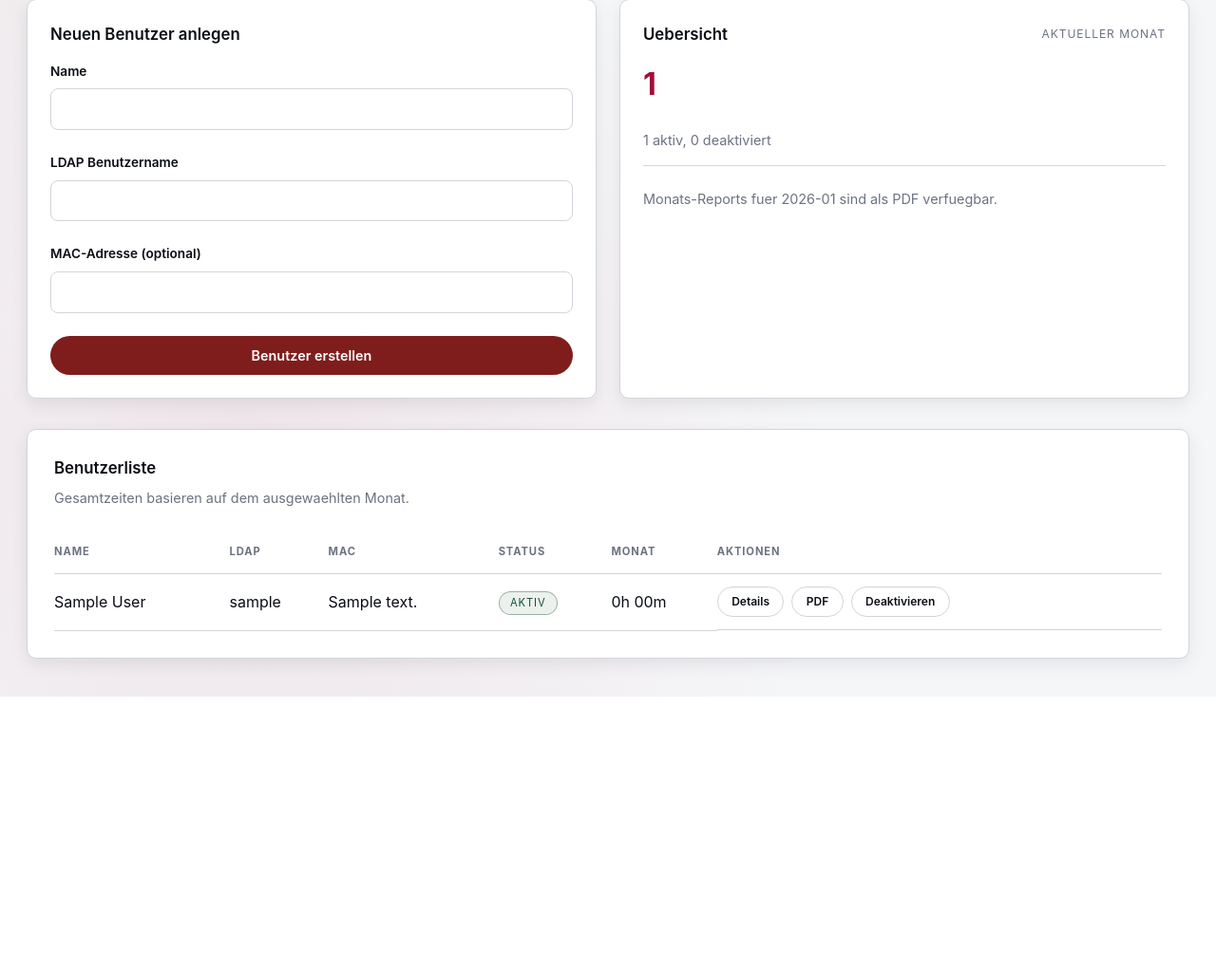
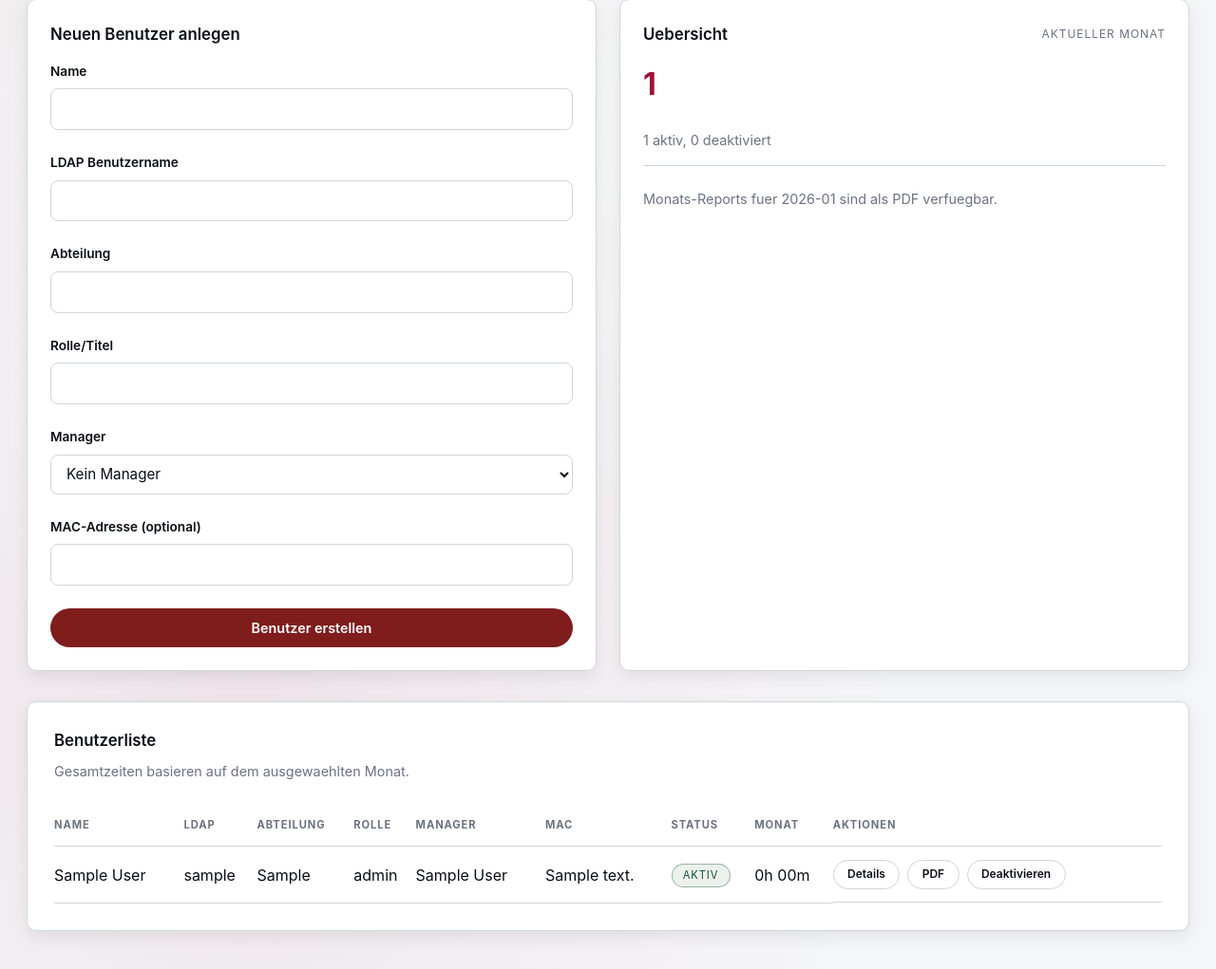
Before and after one commit to akos0913/easy-timetracking, a FastAPI app: page /admin/users in a window 1280 px wide. Shown: the part 425-1446 px from the top of the page at 95% size. Before the commit the page ends 1159 px from the top, so only its background shows below. Run offline with FastAPI, Linux system fonts and the light colour scheme; the visitor is signed in with stand-in values (Sample User, id 1); tables that the repository leaves empty hold one stand-in row (values such as "Sample post"); data that the repository does not hold is empty; some libraries are stand-ins or nearby versions.

Commit message:
Add manager and role fields to admin users

```diff
--- a/app.py
+++ b/app.py
@@ -192,7 +192,7 @@ def _get_user_by_ldap(username: str) -> Optional[dict]:
         cursor = connection.cursor(dictionary=True)
         cursor.execute(
             """
-            SELECT id, name, ldap_username, mac_address, is_active
+            SELECT id, name, ldap_username, department, role_title, manager_id, mac_address, is_active
             FROM users
             WHERE ldap_username = %s
             """,
@@ -211,7 +211,7 @@ def _create_user(username: str, name: Optional[str] = None) -> dict:
         connection.commit()
         cursor.execute(
             """
-            SELECT id, name, ldap_username, mac_address, is_active
+            SELECT id, name, ldap_username, department, role_title, manager_id, mac_address, is_active
             FROM users
             WHERE id = %s
             """,
@@ -298,19 +298,42 @@ def _parse_datetime_local(value: str, tz_offset: int) -> Optional[dt.datetime]:
         return None
     return local_dt + dt.timedelta(minutes=tz_offset)
 
+def _parse_optional_int(value: Optional[str]) -> Optional[int]:
+    if value is None or value == "":
+        return None
+    try:
+        return int(value)
+    except ValueError:
+        return None
+
 
 def _fetch_user_by_id(user_id: int) -> Optional[dict]:
     with get_connection() as connection:
         cursor = connection.cursor(dictionary=True)
         cursor.execute(
             """
-            SELECT id, name, ldap_username, mac_address, is_active
+            SELECT users.id, users.name, users.ldap_username, users.department, users.role_title,
+                   users.manager_id, managers.name AS manager_name, users.mac_address, users.is_active
             FROM users
+            LEFT JOIN users AS managers ON users.manager_id = managers.id
             WHERE id = %s
             """,
             (user_id,),
         )
         return cursor.fetchone()
+
+def _fetch_manager_options() -> List[dict]:
+    with get_connection() as connection:
+        cursor = connection.cursor(dictionary=True)
+        cursor.execute(
+            """
+            SELECT id, name
+            FROM users
+            WHERE is_active = 1
+            ORDER BY name
+            """
+        )
+        return cursor.fetchall()
 
 
 def _fetch_users_with_month_totals(start: dt.datetime, end: dt.datetime) -> List[dict]:
@@ -318,14 +341,17 @@ def _fetch_users_with_month_totals(start: dt.datetime, end: dt.datetime) -> List
         cursor = connection.cursor(dictionary=True)
         cursor.execute(
             """
-            SELECT users.id, users.name, users.ldap_username, users.mac_address, users.is_active,
+            SELECT users.id, users.name, users.ldap_username, users.department, users.role_title,
+                   users.manager_id, managers.name AS manager_name, users.mac_address, users.is_active,
                    COALESCE(SUM(TIMESTAMPDIFF(SECOND, sessions.start_time, COALESCE(sessions.end_time, UTC_TIMESTAMP()))), 0) AS month_seconds
             FROM users
             LEFT JOIN sessions
               ON sessions.user_id = users.id
              AND sessions.start_time >= %s
              AND sessions.start_time < %s
-            GROUP BY users.id, users.name, users.ldap_username, users.mac_address, users.is_active
+            LEFT JOIN users AS managers ON users.manager_id = managers.id
+            GROUP BY users.id, users.name, users.ldap_username, users.department, users.role_title,
+                     users.manager_id, managers.name, users.mac_address, users.is_active
             ORDER BY users.name
             """,
             (start, end),
@@ -654,6 +680,7 @@ def admin_users(request: Request, month: Optional[str] = Query(None)) -> HTMLRes
     year, month_num = parsed if parsed else (now.year, now.month)
     start, end = _month_range(year, month_num)
     users = _fetch_users_with_month_totals(start, end)
+    managers = _fetch_manager_options()
     total_users = len(users)
     active_users = sum(1 for user in users if user["is_active"])
     return templates.TemplateResponse(
@@ -663,6 +690,7 @@ def admin_users(request: Request, month: Optional[str] = Query(None)) -> HTMLRes
             "username": _get_current_username(request),
             "is_admin": _is_admin(request),
             "users": users,
+            "managers": managers,
             "total_users": total_users,
             "active_users": active_users,
             "year": year,
@@ -676,6 +704,9 @@ def admin_create_user(
     request: Request,
     name: str = Form(...),
     ldap_username: str = Form(...),
+    department: Optional[str] = Form(None),
+    role_title: Optional[str] = Form(None),
+    manager_id: Optional[str] = Form(None),
     mac_address: Optional[str] = Form(None),
 ) -> Response:
     redirect = _require_admin(request)
@@ -683,11 +714,15 @@ def admin_create_user(
         return redirect
 
     mac_value = mac_address or None
+    manager_value = _parse_optional_int(manager_id)
     with get_connection() as connection:
         cursor = connection.cursor()
         cursor.execute(
-            "INSERT INTO users (name, ldap_username, mac_address) VALUES (%s, %s, %s)",
-            (name, ldap_username, mac_value),
+            """
+            INSERT INTO users (name, ldap_username, department, role_title, manager_id, mac_address)
+            VALUES (%s, %s, %s, %s, %s, %s)
+            """,
+            (name, ldap_username, department or None, role_title or None, manager_value, mac_value),
         )
         connection.commit()
     return RedirectResponse(url="/admin/users", status_code=303)
@@ -712,6 +747,9 @@ def admin_update_user(
     user_id: int,
     name: str = Form(...),
     ldap_username: str = Form(...),
+    department: Optional[str] = Form(None),
+    role_title: Optional[str] = Form(None),
+    manager_id: Optional[str] = Form(None),
     mac_address: Optional[str] = Form(None),
     is_active: Optional[str] = Form(None),
 ) -> Response:
@@ -720,15 +758,31 @@ def admin_update_user(
         return redirect
 
     mac_value = mac_address or None
+    manager_value = _parse_optional_int(manager_id)
     with get_connection() as connection:
         cursor = connection.cursor()
         cursor.execute(
             """
             UPDATE users
-            SET name = %s, ldap_username = %s, mac_address = %s, is_active = %s
+            SET name = %s,
+                ldap_username = %s,
+                department = %s,
+                role_title = %s,
+                manager_id = %s,
+                mac_address = %s,
+                is_active = %s
             WHERE id = %s
             """,
-            (name, ldap_username, mac_value, 1 if is_active else 0, user_id),
+            (
+                name,
+                ldap_username,
+                department or None,
+                role_title or None,
+                manager_value,
+                mac_value,
+                1 if is_active else 0,
+                user_id,
+            ),
         )
         connection.commit()
     return RedirectResponse(url=f"/admin/users/{user_id}", status_code=303)
@@ -744,6 +798,7 @@ def admin_user_detail(request: Request, user_id: int, month: Optional[str] = Que
     if not user:
         return RedirectResponse(url="/admin/users", status_code=303)
 
+    managers = _fetch_manager_options()
     parsed = _parse_month_param(month)
     now = dt.datetime.utcnow()
     year, month_num = parsed if parsed else (now.year, now.month)
@@ -758,6 +813,7 @@ def admin_user_detail(request: Request, user_id: int, month: Optional[str] = Que
             "username": _get_current_username(request),
             "is_admin": _is_admin(request),
             "user": user,
+            "managers": managers,
             "sessions": [_serialize_session(row) for row in sessions],
             "year": year,
             "month": f"{month_num:02d}",
--- a/schema.sql
+++ b/schema.sql
@@ -2,9 +2,13 @@ CREATE TABLE users (
     id INT AUTO_INCREMENT PRIMARY KEY,
     name VARCHAR(100) NOT NULL,
     ldap_username VARCHAR(100) NOT NULL,
+    department VARCHAR(100),
+    role_title VARCHAR(100),
+    manager_id INT,
     mac_address VARCHAR(32),
     is_active TINYINT(1) NOT NULL DEFAULT 1,
-    UNIQUE KEY unique_ldap_username (ldap_username)
+    UNIQUE KEY unique_ldap_username (ldap_username),
+    FOREIGN KEY (manager_id) REFERENCES users(id) ON DELETE SET NULL
 );
 
 CREATE TABLE sessions (
--- a/templates/admin_users.html
+++ b/templates/admin_users.html
@@ -40,6 +40,23 @@
             <input id="createLdap" name="ldap_username" type="text" class="input" required />
           </div>
           <div class="form-row">
+            <label class="label" for="createDepartment">Abteilung</label>
+            <input id="createDepartment" name="department" type="text" class="input" />
+          </div>
+          <div class="form-row">
+            <label class="label" for="createRole">Rolle/Titel</label>
+            <input id="createRole" name="role_title" type="text" class="input" />
+          </div>
+          <div class="form-row">
+            <label class="label" for="createManager">Manager</label>
+            <select id="createManager" name="manager_id" class="input">
+              <option value="">Kein Manager</option>
+              {% for manager in managers %}
+                <option value="{{ manager.id }}">{{ manager.name }}</option>
+              {% endfor %}
+            </select>
+          </div>
+          <div class="form-row">
             <label class="label" for="createMac">MAC-Adresse (optional)</label>
             <input id="createMac" name="mac_address" type="text" class="input" />
           </div>
@@ -75,6 +92,9 @@
             <tr>
               <th>Name</th>
               <th>LDAP</th>
+              <th>Abteilung</th>
+              <th>Rolle</th>
+              <th>Manager</th>
               <th>MAC</th>
               <th>Status</th>
               <th>Monat</th>
@@ -86,6 +106,9 @@
             <tr>
               <td>{{ user.name }}</td>
               <td>{{ user.ldap_username }}</td>
+              <td>{{ user.department or '-' }}</td>
+              <td>{{ user.role_title or '-' }}</td>
+              <td>{{ user.manager_name or '-' }}</td>
               <td>{{ user.mac_address or '-' }}</td>
               <td>
                 {% if user.is_active %}
```
Also changed, not shown: templates/admin_user.html (+19 -0 lines).
